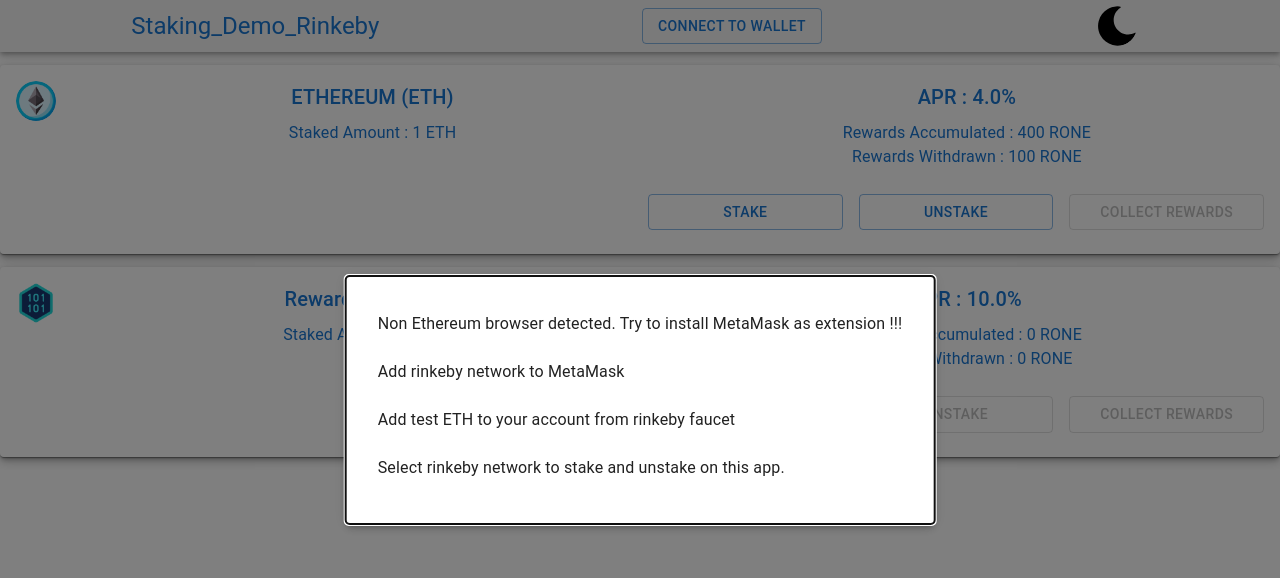
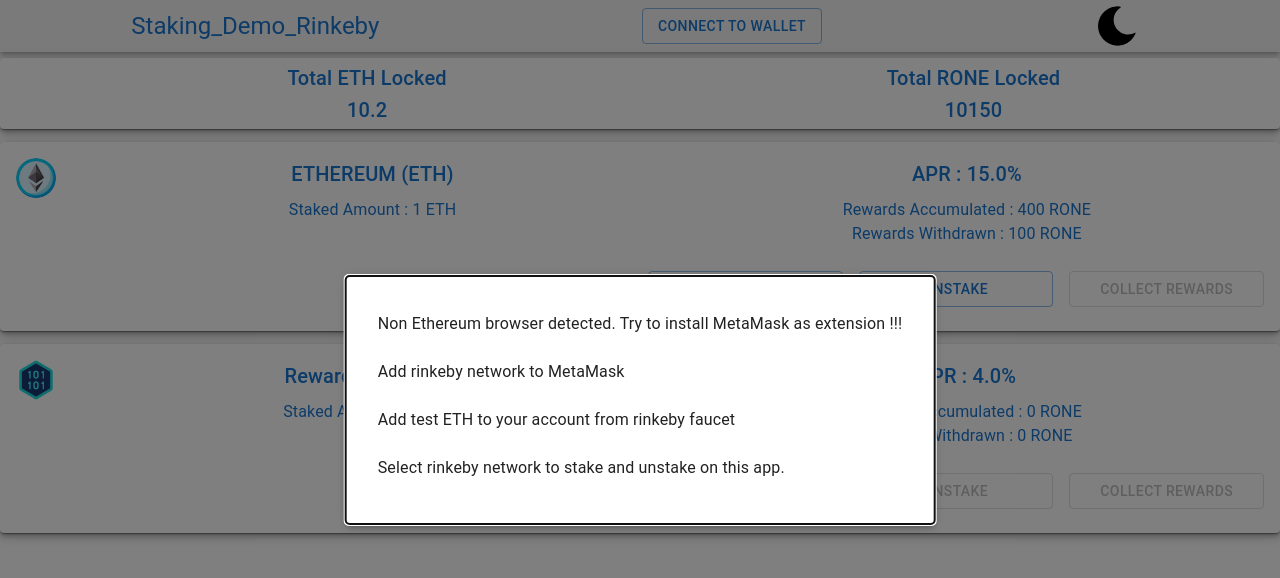
Before and after one commit to sivaganeshan/defi_staking_frontend, a React (Create React App) app: page / in a window 1280 px wide. Shown: the top 578 px of the page. Built offline with nearby package versions, Linux system fonts and the light colour scheme.

Commit message:
total value locked changes

```diff
--- a/src/App.js
+++ b/src/App.js
@@ -4,6 +4,7 @@
 import { isDarkMode, lightModeTheme, darkModeTheme } from "./themes";
 import { useState } from "react";
 import TokenElement from "./components/TokenElement";
+import TotalValues from "./components/TotalValues";
 
 function App() {
   const [isDarkModeEnabled, setIsDarkModeEnabled] = useState(isDarkMode());
@@ -16,11 +17,13 @@
           DarkMode={isDarkModeEnabled}
           SetDarkMode={setIsDarkModeEnabled}
         />
+        <TotalValues stakingDetails={{totalEthLocked:"10.2",totalRoneLocked:"10150"}} />
         <TokenElement stakingDetails = {{tokenName:"ETHEREUM",tokenSymbol:"ETH",
-        APR:"4.0%", stakedAmount:1.0, rewardsAccumulated:400, rewardsWithdrawn:100 }}/>
+        APR:"15.0%", stakedAmount:1.0, rewardsAccumulated:400, rewardsWithdrawn:100 }}/>
 
         <TokenElement stakingDetails = {{tokenName:"RewardOne",tokenSymbol:"RONE",
-        APR:"10.0%", stakedAmount:0, rewardsAccumulated:0, rewardsWithdrawn:0 }}/>
+        APR:"4.0%", stakedAmount:0, rewardsAccumulated:0, rewardsWithdrawn:0 }}/>
+
       </div>
     </ThemeProvider>
   );
--- a/src/components/TotalValues.js
+++ b/src/components/TotalValues.js
@@ -1,15 +1,36 @@
-import { Typography , Box} from "@mui/material";
+import { Typography , Box, Paper, Card} from "@mui/material";
 
 
 export default function TotalValues({stakingDetails}){
 
     return(
         <>
-        <Box>
-            <Typography>
-
+        <Paper elevation={5} >
+        <Card sx={{marginTop:"0.5%", padding :"0.25%", marginBottom:"0.5%" }}>
+        <Box sx={{display:'grid', gridAutoFlow: "column",
+                justifyContent: "space-around",
+                alignContent: "center",
+                alignItems: "center",
+                gridTemplateColumns: "0.1fr 1fr 1fr"  }}>
+            <div style={{gridColumnStart:'2'}}>
+            <Typography variant="h6" component="div" color="primary">
+                Total ETH Locked
             </Typography>
+            <Typography variant="h6" component="div" color="primary">
+                {stakingDetails.totalEthLocked}
+            </Typography>
+            </div>
+            <div style={{gridColumnStart:'3'}} >
+                <Typography variant="h6" component="div" color="primary">
+                    Total RONE Locked
+                </Typography>
+                <Typography variant="h6" component="div" color="primary">
+                    {stakingDetails.totalRoneLocked}
+                </Typography>
+            </div>
         </Box>
+        </Card>
+        </Paper>
         </>
     )
 }
```
